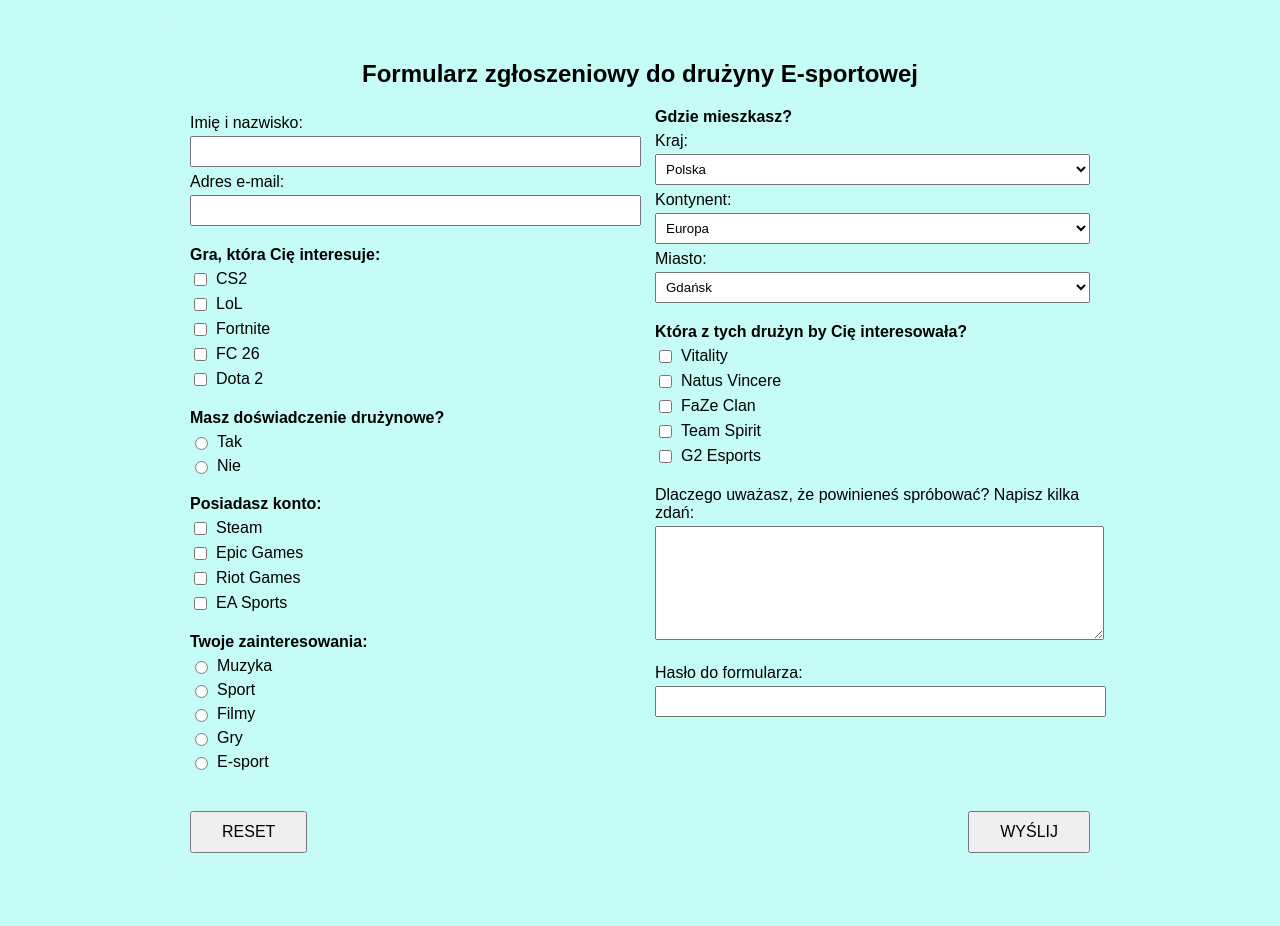
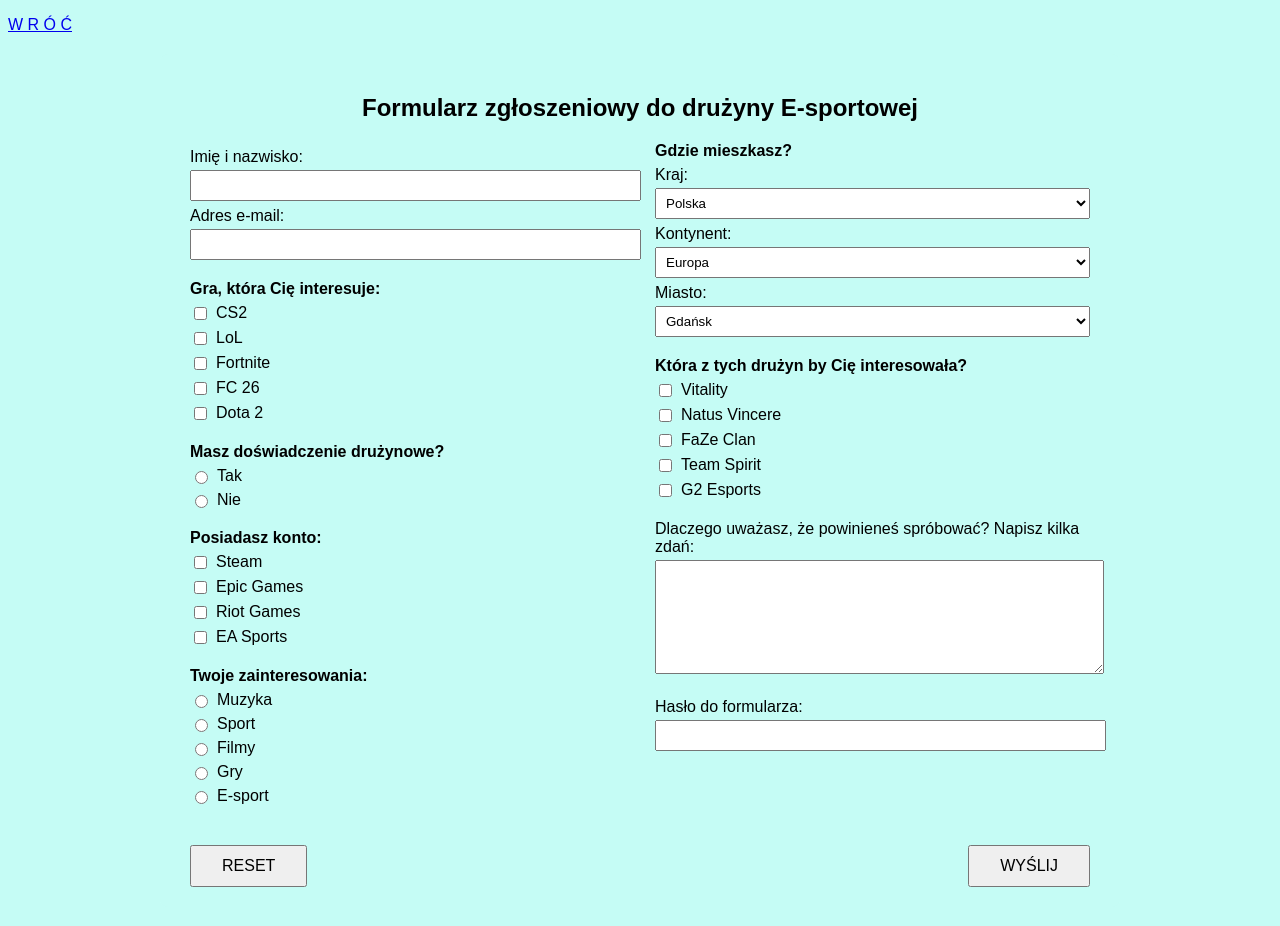
Before and after one commit to ivanfokin150-sys/formularz_fokin, a plain HTML site: page index.html in a window 1280 px wide. Before the commit the page ends 893 px from the top, so only its background shows below. Drawn offline with Linux system fonts and the light colour scheme.

Commit message:
Fix HTML formatting in index.html

```diff
--- a/index.html
+++ b/index.html
@@ -72,7 +72,7 @@
     </style>
 </head>
 <body>
-
+<p><a href="https://ivanfokin150-sys.github.io/zadanie15/">W R Ó Ć</a></p>
 <div class="container">
     <h2>Formularz zgłoszeniowy do drużyny E-sportowej</h2>
 
```
